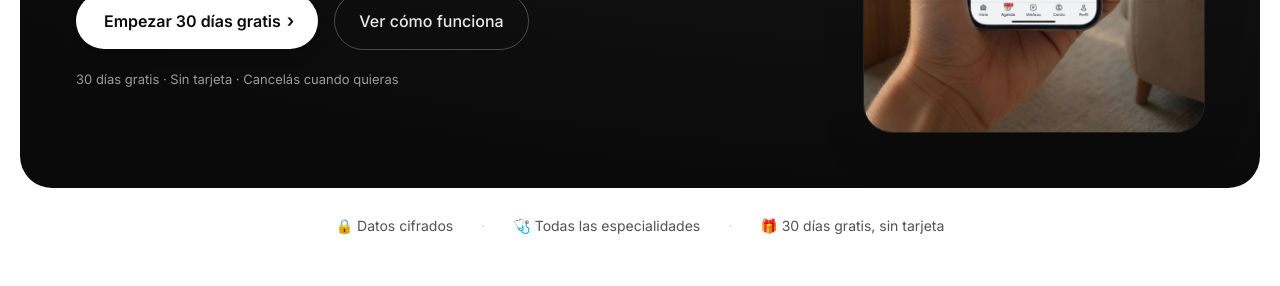
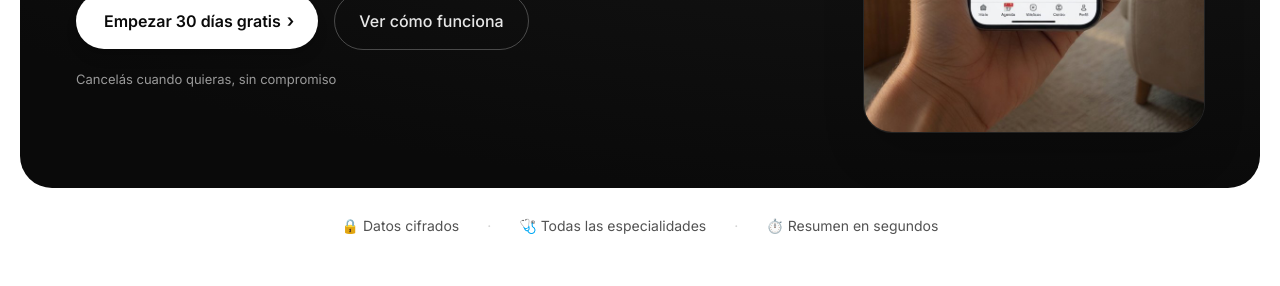
Before and after one commit to contacto404/notaclinica, a Next.js app: page /promo in a window 1280 px wide. Shown: the part 596-882 px from the top of the page. Built offline with nearby package versions, Linux system fonts and the light colour scheme.

Commit message:
promo: quitar repeticion de 30 dias gratis/sin tarjeta

```diff
--- a/app/promo/page.tsx
+++ b/app/promo/page.tsx
@@ -156,7 +156,7 @@ export default function PromoPage() {
                   Ver cómo funciona
                 </Link>
               </div>
-              <p className="text-[13px] text-[#9A9A9A] mt-5">30 días gratis · Sin tarjeta · Cancelás cuando quieras</p>
+              <p className="text-[13px] text-[#9A9A9A] mt-5">Cancelás cuando quieras, sin compromiso</p>
             </div>
 
             {/* El producto en uso real */}
@@ -178,7 +178,7 @@ export default function PromoPage() {
           <span className="text-[#D4D4D4]">·</span>
           <span>🩺 Todas las especialidades</span>
           <span className="text-[#D4D4D4]">·</span>
-          <span>🎁 30 días gratis, sin tarjeta</span>
+          <span>⏱️ Resumen en segundos</span>
         </div>
       </section>
 
```
